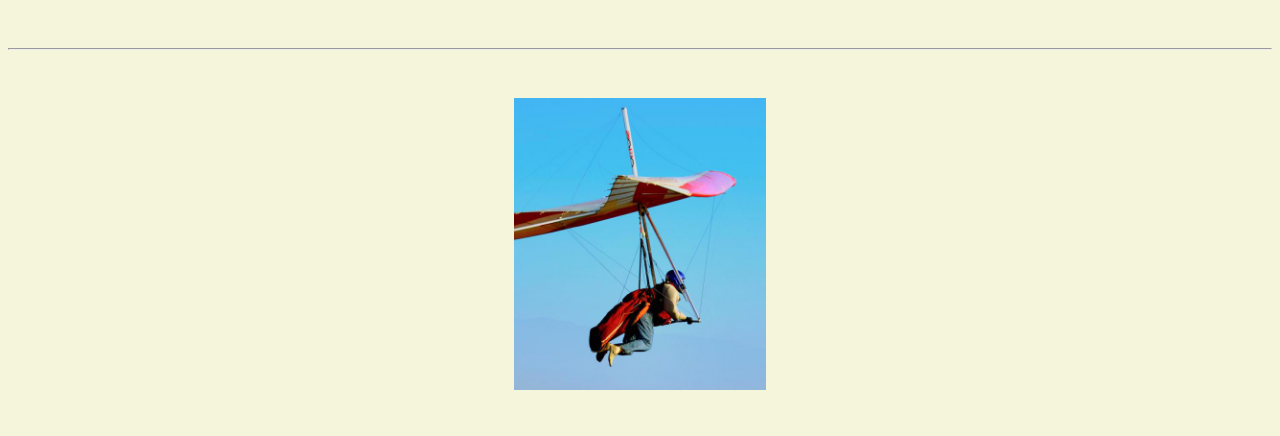
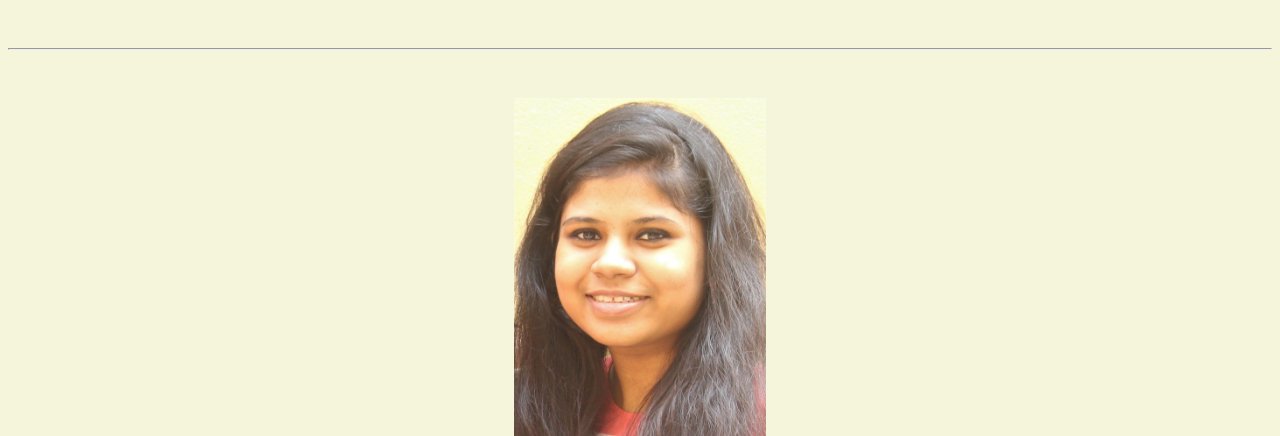
Before and after one commit to aesdee/aesdee.github.io, a plain HTML site: page resume.html in a window 1280 px wide. Shown: the top 436 px of the page. Drawn offline with Linux system fonts and the light colour scheme.

Commit message:
Update resume.html

```diff
--- a/resume.html
+++ b/resume.html
@@ -17,7 +17,7 @@
   <body>
     <hr>
 
-    <img src="images/headshot.jpg" alt="Harrison Kong's headshot" width="20%">
+    <img src="images/PHOTO1.jpg" alt="Sraddha's headshot" width="20%">
 
     <h1>Sraddha Das</h1>
     <h4>Undergraduate in ECM, Incoming student for MSCS </h4>
```
